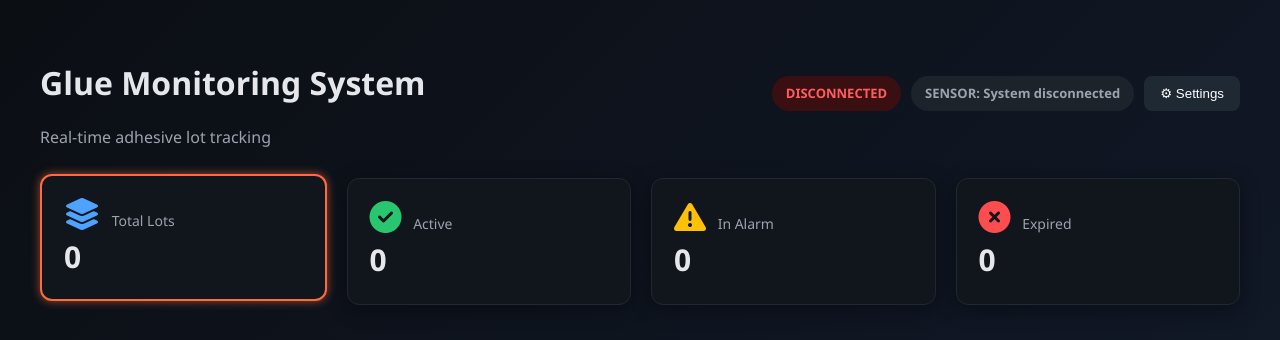
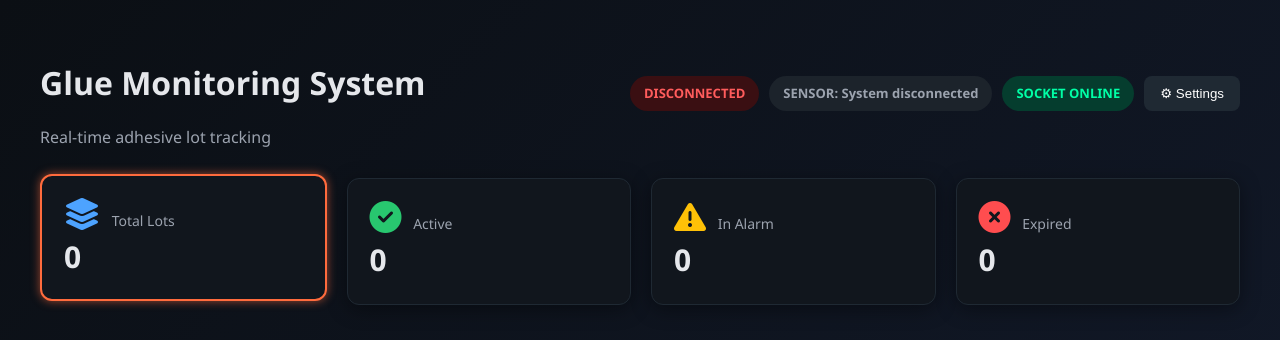
Before and after one commit to Thymepp/glue_ming, a Flask app: page / in a window 1280 px wide. Shown: the top 340 px of the page. Run offline with Flask 3, Linux system fonts and the light colour scheme; data that the repository does not hold is empty.

Commit message:
add sever status

```diff
--- a/app.py
+++ b/app.py
@@ -35,6 +35,7 @@ class SVIAXCGlueApp:
         self.logger.info("Starting SVI Flask App")
 
         self.system_running = False
+        self.socket_server_running = False
 
         # GPIO
         self.CHIP = 0
@@ -191,19 +192,30 @@ class SVIAXCGlueApp:
         try:
             server.bind((host, port))
             server.listen(5)
+
+            self.socket_server_running = True
             self.logger.info(f"Socket server listening on {host}:{port}")
 
             while True:
-                client, addr = server.accept()
-                self.logger.info(f"Client connected: {addr}")
+                try:
+                    client, addr = server.accept()
 
-                threading.Thread(
-                    target=self.handle_client,
-                    args=(client, addr),
-                    daemon=True
-                ).start()
+                    self.socket_server_running = True
+                    self.logger.info(f"Client connected: {addr}")
+
+                    threading.Thread(
+                        target=self.handle_client,
+                        args=(client, addr),
+                        daemon=True
+                    ).start()
+
+                except Exception as e:
+                    self.socket_server_running = False
+                    self.logger.error(f"Accept error: {e}")
+                    time.sleep(1)
 
         except Exception as e:
+            self.socket_server_running = False
             self.logger.error(f"Socket server error: {e}")
 
     def handle_client(self, client, addr):
@@ -225,7 +237,6 @@ class SVIAXCGlueApp:
 
                 self.logger.info(f"Parsed -> P/N: {part_no}, WO: {wo}, Time: {dt}")
 
-                # ✅ LOCK HERE
                 with self.data_lock:
                     lots = self.load_data()
 
@@ -268,6 +279,13 @@ class SVIAXCGlueApp:
 
         @self.app.route("/api/system_status")
         def system_status(): return {"running": self.system_running}
+
+        @self.app.route("/api/socket_status")
+        def socket_status():
+            return {
+                "socket_server": "online" if self.socket_server_running else "offline",
+                "port": 5000
+            }
 
         @self.app.route("/api/sensor")
         def api_sensor():
--- a/templates/index.html
+++ b/templates/index.html
@@ -362,6 +362,16 @@
 ">
                     SENSOR: --
                 </div>
+                <div id="socketStatus" style="
+    padding:8px 14px;
+    border-radius:20px;
+    font-size:13px;
+    font-weight:600;
+    background:#1c232b;
+    color:#9ca3af;
+">
+    SOCKET: --
+</div>
                 <button class="btn-settings" onclick="toggleSettings()">⚙ Settings</button>
             </div>
 
@@ -552,6 +562,28 @@
         }
         setInterval(updateSensorStatus, 1000)
         updateSensorStatus()
+
+        function updateSocketStatus() {
+            fetch("/api/socket_status")
+                .then(r => r.json())
+                .then(data => {
+
+                    let el = document.getElementById("socketStatus")
+
+                    if (data.socket_server === "online") {
+                        el.innerText = "SOCKET ONLINE"
+                        el.style.background = "#053d2e"
+                        el.style.color = "#00ffa6"
+                    } else {
+                        el.innerText = "SOCKET OFFLINE"
+                        el.style.background = "#3a0f12"
+                        el.style.color = "#ff5c5c"
+                    }
+
+                })
+        }
+        setInterval(updateSocketStatus, 1000)
+        updateSocketStatus()
 
         /* SAVE SETTINGS */
 
```
